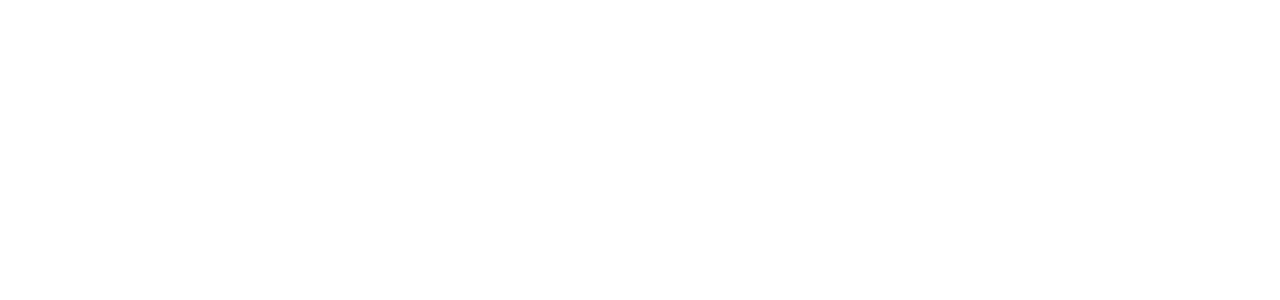
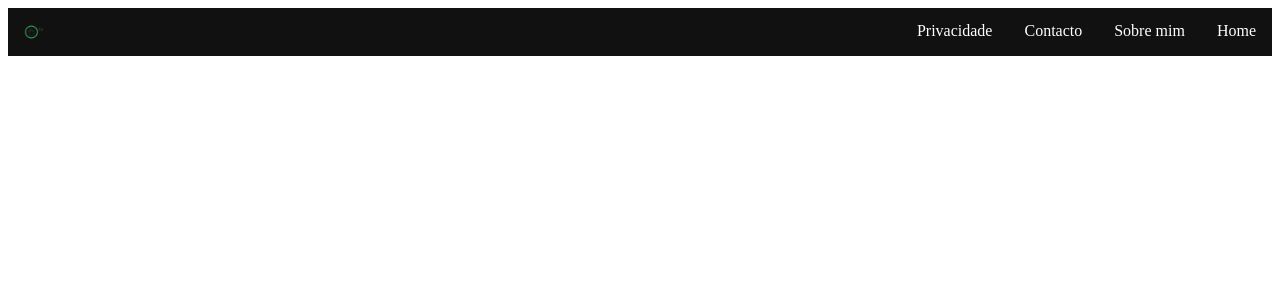
Before and after one commit to NilSilva/CJ, a PHP site: page / in a window 1280 px wide. Before the commit the part shown is empty. Shown: the top 300 px of the page. Run offline with PHP 8.4, Linux system fonts and the light colour scheme.

Commit message:
Barra de navegação criada.

```diff
--- a/header.php
+++ b/header.php
@@ -13,6 +13,62 @@
 
     <body>
 
+        <style>
+
+            ul {
+            list-style-type: none;
+            margin: 0;
+            padding: 0;
+            overflow: hidden;
+            background-color: #111;
+            }
+
+            li {
+            float: right;
+            }
+
+            li a {
+            display: block;
+            color: white;
+            text-align: center;
+            padding: 14px 16px;
+            text-decoration: none;
+            }
+
+            li a:hover {
+            background-color: #000;
+            }
+
+        </style>
+
         <header>
 
+            <nav>
+
+
+
+                <ul>
+
+                    <li style="float:left;">
+
+                        <a href="#">
+
+                            <img style="max-width:20px; height:auto; padding: 0px;" src="img/logo.png" alt="Logo" />
+
+                        </a>
+
+                    </li>
+
+                    <li><a href="index.php">Home</a></>
+
+                    <li><a href="#">Sobre mim</a></li>
+
+                    <li><a href="#">Contacto</a></li>
+
+                    <li><a href="#">Privacidade</a></li>
+
+                </ul>
+
+            </nav>
+
         </header>
```
Also changed, not shown: img/logo.png (renamed from logo.png).
